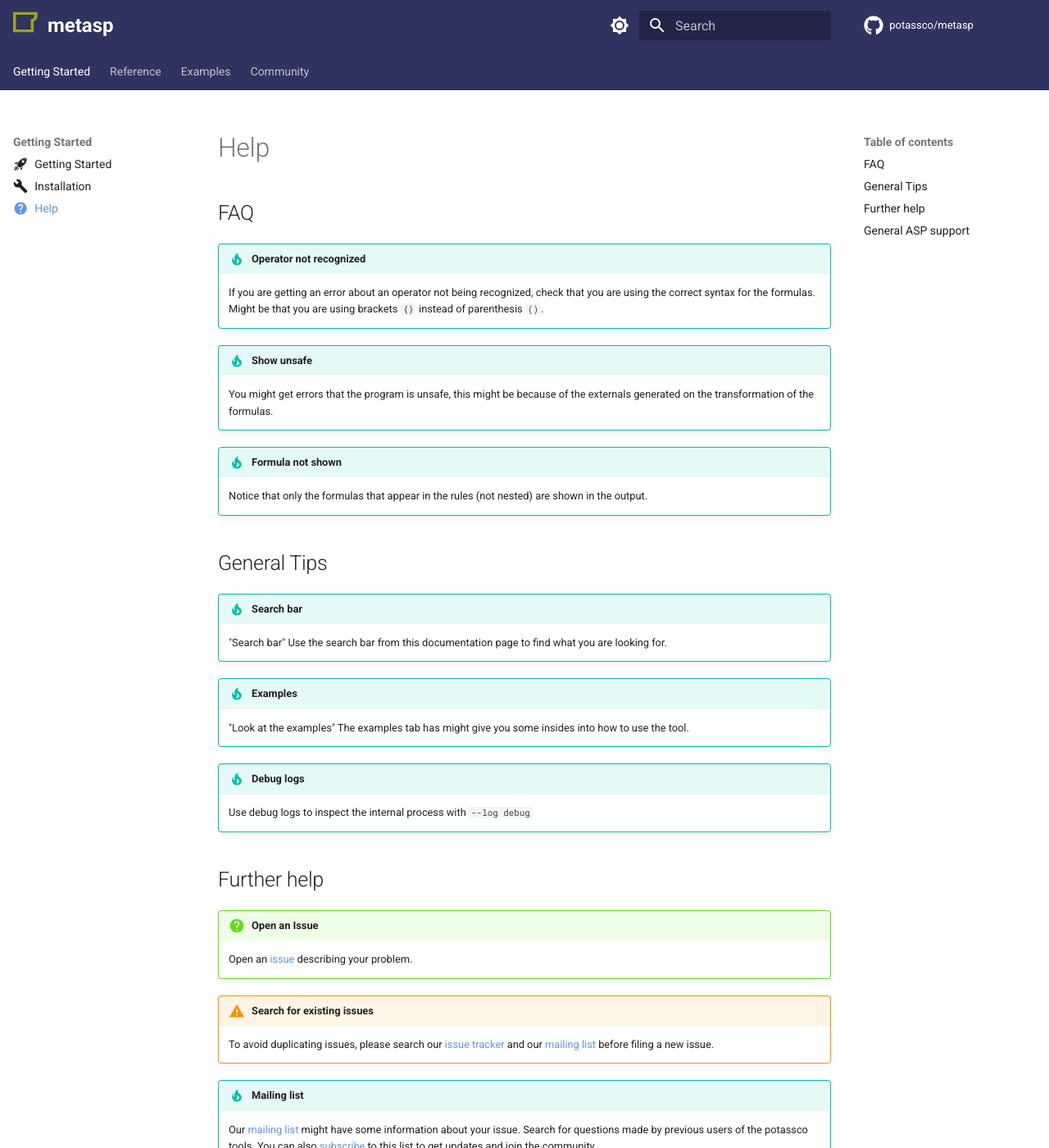
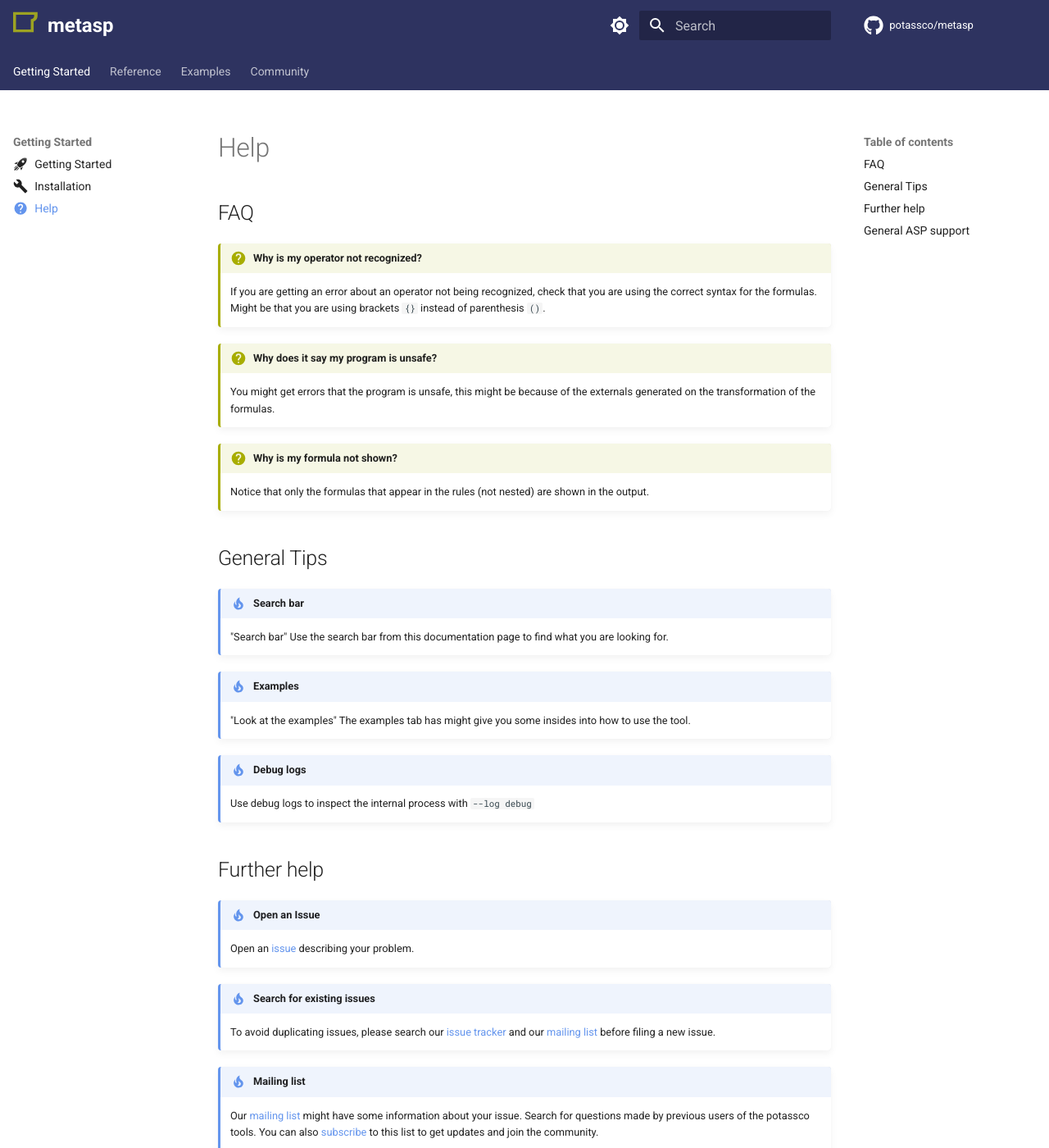
Before and after one commit to potassco/metasp, an MkDocs documentation site: the page built from docs/use/help.md, in a window 1280 px wide and 1400 px high. Shown: the whole window at 82% size. Built offline with MkDocs 1.6.1 and Material for MkDocs 9.7.7, drawn with Linux system fonts in a browser that asks for light colours; comment, search, counter and statistics services are not loaded.

Commit message:
Docs updates

```diff
--- a/docs/_custom/css/extra.css
+++ b/docs/_custom/css/extra.css
@@ -1,20 +1,71 @@
+/* ============================================================
+   Brand colors
+   ============================================================ */
+
 :root {
     --md-primary-fg-color: #6495ED;
 }
 
+[data-md-color-scheme="default"] .md-header,
+[data-md-color-scheme="default"] .md-tabs,
 [data-md-color-scheme="slate"] .md-header,
 [data-md-color-scheme="slate"] .md-tabs {
     --md-primary-fg-color: #2E3360;
 }
 
-[data-md-color-scheme="default"] .md-header,
-[data-md-color-scheme="default"] .md-tabs {
-    --md-primary-fg-color: #2E3360;
+[data-md-color-scheme="default"] .md-nav--primary .md-nav__title,
+[data-md-color-scheme="slate"] .md-nav--primary .md-nav__title {
+    background-color: #2E3360;
 }
+
+
+/* ============================================================
+   Code highlight colors
+   ============================================================ */
+
+[data-md-color-scheme="default"] {
+    --md-code-hl-number-color: hsl(11, 80%, 40%);
+    --md-code-hl-special-color: hsl(340, 75%, 45%);
+    --md-code-hl-function-color: hsl(271, 55%, 45%);
+    --md-code-hl-constant-color: hsl(220, 70%, 45%);
+    --md-code-hl-keyword-color: var(--md-primary-fg-color);
+    --md-code-hl-string-color: hsl(160, 50%, 30%);
+    --md-code-hl-name-color: hsl(43, 90%, 32%);
+    --md-code-hl-operator-color: hsl(0, 0%, 30%);
+    --md-code-hl-punctuation-color: hsl(271, 45%, 45%);
+    --md-code-hl-comment-color: hsl(210, 15%, 50%);
+    --md-code-hl-generic-color: hsl(210, 15%, 45%);
+    --md-code-hl-variable-color: hsl(24, 70%, 38%);
+}
+
+[data-md-color-scheme="slate"] {
+    --md-code-hl-number-color: hsl(11, 85%, 68%);
+    --md-code-hl-special-color: hsl(340, 82%, 72%);
+    --md-code-hl-function-color: hsl(271, 70%, 78%);
+    --md-code-hl-constant-color: hsl(220, 80%, 75%);
+    --md-code-hl-keyword-color: #6fa3f7;
+    --md-code-hl-string-color: hsl(160, 55%, 60%);
+    --md-code-hl-name-color: hsl(43, 100%, 65%);
+    --md-code-hl-operator-color: hsl(0, 0%, 72%);
+    --md-code-hl-punctuation-color: hsl(271, 60%, 78%);
+    --md-code-hl-comment-color: hsl(210, 15%, 55%);
+    --md-code-hl-generic-color: hsl(210, 15%, 62%);
+    --md-code-hl-variable-color: hsl(24, 80%, 68%);
+}
+
+
+/* ============================================================
+   Layout
+   ============================================================ */
 
 .md-grid {
     max-width: 1350px;
 }
+
+
+/* ============================================================
+   Header
+   ============================================================ */
 
 .md-header__title {
     font-size: 1.2rem;
@@ -24,7 +75,6 @@
 }
 
 .md-header__button.md-logo {
-    /* margin-left: 30; */
     padding-bottom: 0.8rem;
 }
 
@@ -33,3 +83,83 @@
     height: 1.5rem;
     width: 1.5rem;
 }
+
+
+/* ============================================================
+   Admonitions
+   ============================================================ */
+
+.md-typeset .admonition,
+.md-typeset details {
+    border-width: 0;
+    border-left-width: 3px;
+}
+
+/* info / note / abstract / tip — primary color */
+.md-typeset .info>.admonition-title,
+.md-typeset .info>summary,
+.md-typeset .note>.admonition-title,
+.md-typeset .note>summary,
+.md-typeset .abstract>.admonition-title,
+.md-typeset .abstract>summary,
+.md-typeset .tip>.admonition-title,
+.md-typeset .tip>summary {
+    border-color: var(--md-primary-fg-color);
+    background-color: color-mix(in srgb, var(--md-primary-fg-color) 10%, transparent);
+}
+
+.md-typeset .admonition.info,
+.md-typeset details.info,
+.md-typeset .admonition.note,
+.md-typeset details.note,
+.md-typeset .admonition.abstract,
+.md-typeset details.abstract,
+.md-typeset .admonition.tip,
+.md-typeset details.tip {
+    border-color: var(--md-primary-fg-color);
+}
+
+.md-typeset .info>.admonition-title::before,
+.md-typeset .info>summary::before,
+.md-typeset .note>.admonition-title::before,
+.md-typeset .note>summary::before,
+.md-typeset .abstract>.admonition-title::before,
+.md-typeset .abstract>summary::before,
+.md-typeset .tip>.admonition-title::before,
+.md-typeset .tip>summary::before {
+    background-color: var(--md-primary-fg-color);
+}
+
+/* question — yellow */
+.md-typeset .question>.admonition-title,
+.md-typeset .question>summary {
+    border-color: #A8AD00;
+    background-color: color-mix(in srgb, #A8AD00 10%, transparent);
+}
+
+.md-typeset .admonition.question,
+.md-typeset details.question {
+    border-color: #A8AD00;
+}
+
+.md-typeset .question>.admonition-title::before,
+.md-typeset .question>summary::before {
+    background-color: #A8AD00;
+}
+
+/* success — green */
+.md-typeset .success>.admonition-title,
+.md-typeset .success>summary {
+    border-color: #2E7D32;
+    background-color: color-mix(in srgb, #2E7D32 10%, transparent);
+}
+
+.md-typeset .admonition.success,
+.md-typeset details.success {
+    border-color: #2E7D32;
+}
+
+.md-typeset .success>.admonition-title::before,
+.md-typeset .success>summary::before {
+    background-color: #2E7D32;
+}
--- a/docs/use/help.md
+++ b/docs/use/help.md
@@ -5,18 +5,18 @@ icon: material/help-circle
 
 ## FAQ
 
-!!! tip "Operator not recognized"
+!!! question "Why is my operator not recognized?"
 
     If you are getting an error about an operator not being recognized,
     check that you are using the correct syntax for the formulas.
     Might be that you are using brackets `{}` instead of parenthesis `()`.
 
-!!! tip "Show unsafe"
+!!! question "Why does it say my program is unsafe?"
 
     You might get errors that the program is unsafe,
     this might be because of the externals generated on the transformation of the formulas.
 
-!!! tip "Formula not shown"
+!!! question "Why is my formula not shown?"
 
     Notice that only the formulas that appear in the rules (not nested) are shown in the output.
 
--- a/mkdocs.yml
+++ b/mkdocs.yml
@@ -70,10 +70,16 @@ markdown_extensions:
   - admonition
   - pymdownx.details
   - pymdownx.keys
+  - pymdownx.highlight:
+      use_pygments: true
+      pygments_lang_class: true
   - pymdownx.superfences:
       custom_fences:
         - name: mermaid
           class: mermaid
+          format: !!python/name:pymdownx.superfences.fence_code_format
+        - name: lp
+          class: lp
           format: !!python/name:pymdownx.superfences.fence_code_format
   - pymdownx.tabbed:
       alternate_style: true
@@ -92,9 +98,6 @@ markdown_extensions:
   - toc:
       permalink: true
   - footnotes
-  - pymdownx.highlight:
-      use_pygments: true
-      pygments_lang_class: true
 
 plugins:
   - search
```
Also changed, not shown: other parts of docs/use/help.md (+3 -3 lines), docs/reference/semantics/index.md (+8 -0 lines).
